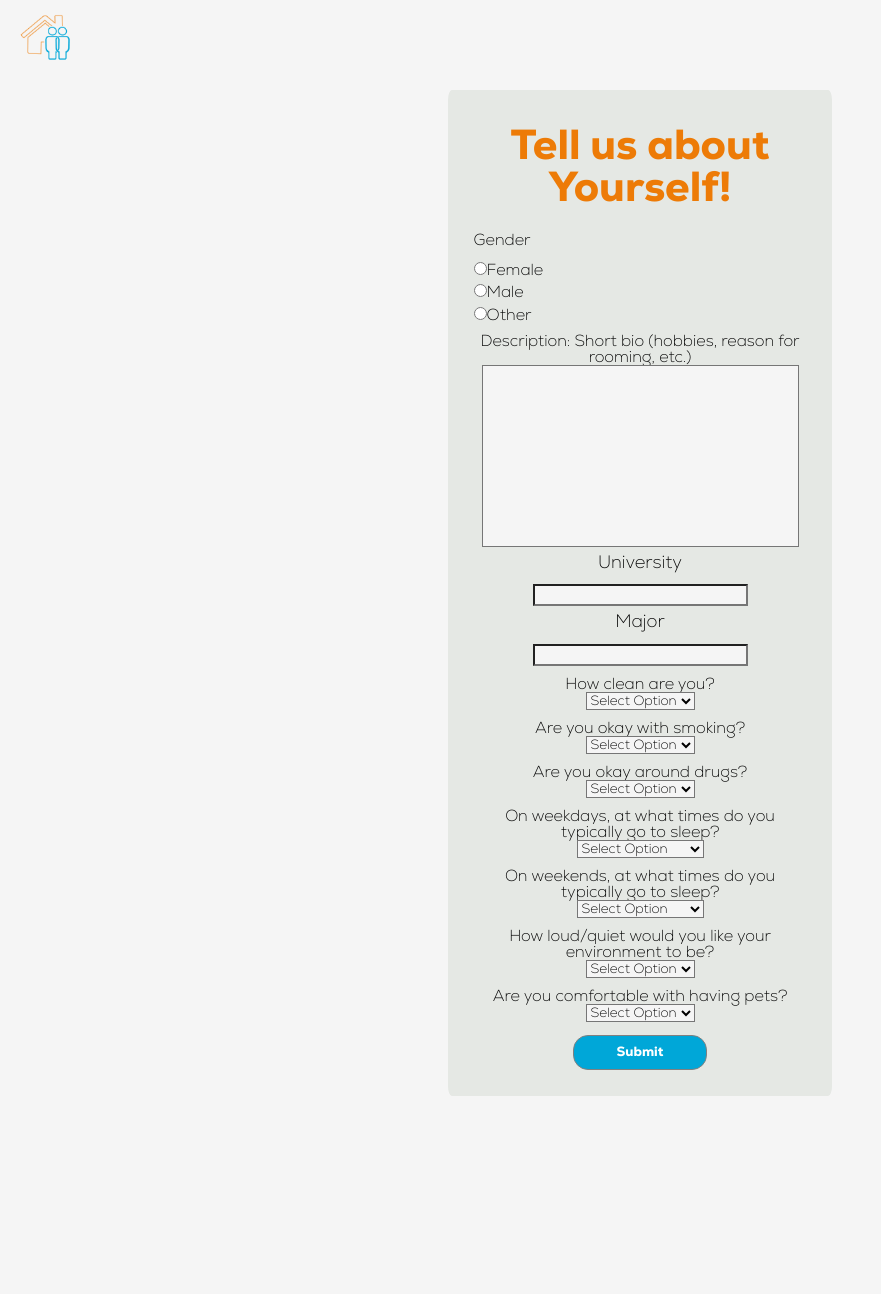
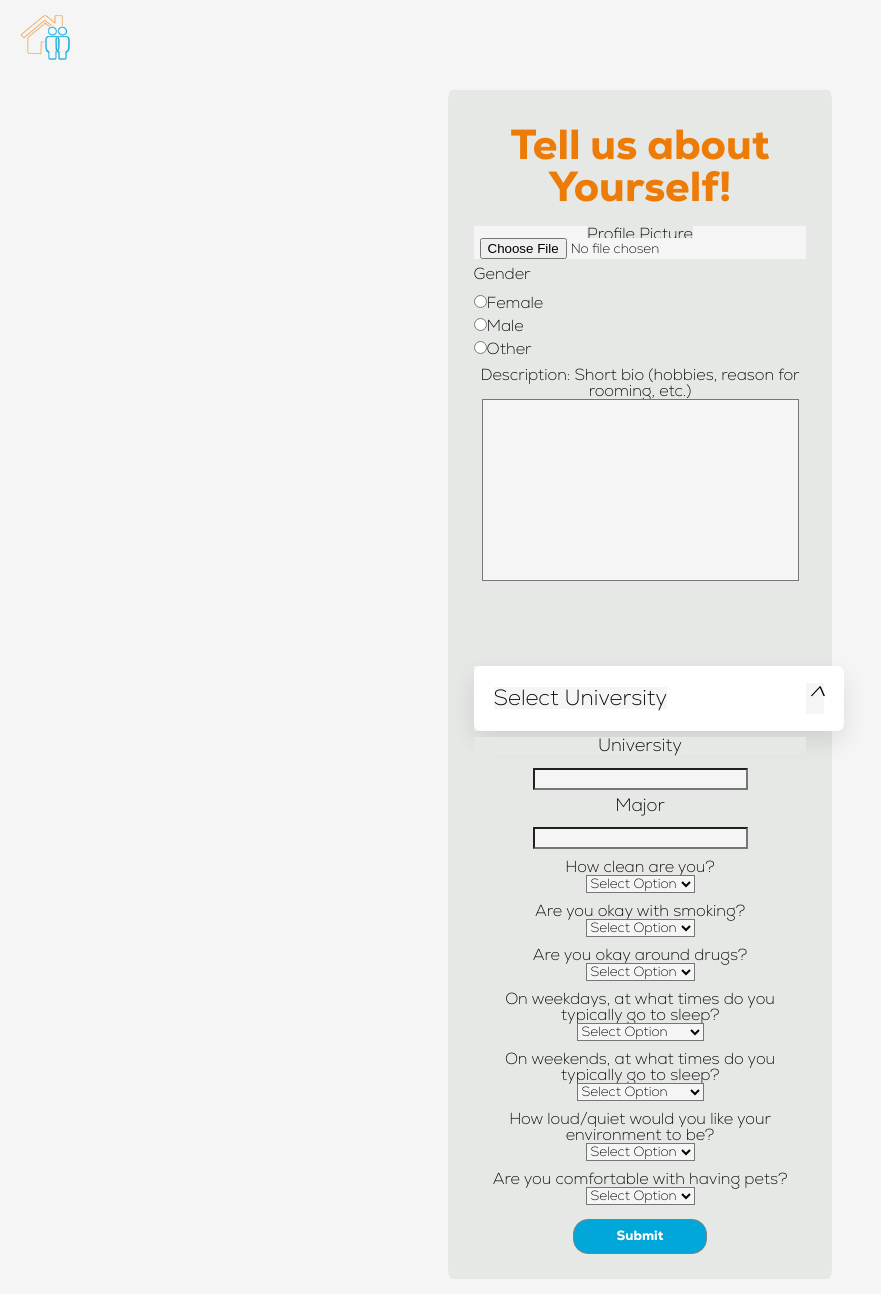
Before and after one commit to The-The-ITC-2023/Roommate-Finder-Application, a PHP site: page /moreInfo.php in a window 1280 px wide. Shown: the top 1294 px of the page, without its empty margins (0-881 px from the left). Before the commit the page ends 1096 px from the top, so only its background shows below. Run offline with PHP 8.4, Linux system fonts and the light colour scheme.

Commit message:
added drop down menu and simple pfp uploader

```diff
--- a/createAccount.php
+++ b/createAccount.php
@@ -29,7 +29,7 @@ if ($_SERVER["REQUEST_METHOD"] == "POST") {
         $emailErr = "Invalid email format";
         $errmsg = $emailErr;
         $is_invalid = true;
-    } else if ($password < 8) {
+    } else if (strlen($password) < 8) {
         $passwordErr = "Password must be at least 8 characters long";
         $errmsg = $passwordErr;
         $is_invalid = true;
--- a/moreInfo.php
+++ b/moreInfo.php
@@ -249,6 +249,10 @@ if ($_SERVER["REQUEST_METHOD"] == "POST") {
         <h1>Tell us about Yourself!</h1>
         <form action="moreInfo.php" method="post" onsubmit="preventRefresh()">
 
+            <div class="profilePic">
+                <label for="pfp">Profile Picture</label><br>
+                <input type="file" name="pfp" id="file" placeholder="Photo" required="" capture><br>
+            </div>
             <div class="gender-container">
                 <label id="gender" for="gender">Gender</label><br>
                 <div class="spacer"></div>
@@ -262,6 +266,21 @@ if ($_SERVER["REQUEST_METHOD"] == "POST") {
             <div class="description-container">
                 Description: Short bio (hobbies, reason for rooming, etc.) <br>
                 <textarea class="midsized" name="desc" id="desc" cols="30" rows="10" required></textarea> <br>
+            </div>
+             <!--<p class="midsized form-background">University</p> <br>
+            <input class="midsized" type="text" name="university"> <br>-->
+            <div class="wrapper">
+                <div class="select-btn">
+                    <span>Select University</span>
+                    <i class="uil uil-angle-down">^</i>
+                </div>
+                <div class="content">
+                <div class="search">
+                    <i class="uil uil-search"></i>
+                    <input spellcheck="false" type="text" placeholder="Search">
+                </div>
+                <ul class="options"></ul>
+                </div>
             </div>
             <p class="midsized form-background">University</p> <br>
             <input class="midsized" type="text" name="university" required> <br>
@@ -335,7 +354,7 @@ if ($_SERVER["REQUEST_METHOD"] == "POST") {
         </form>
     </div>
 
-    <!-- <script src="moreInfo.js"></script> -->
+    <script src="moreInfo.js"></script>
 </body>
 
 </html>
--- a/styles/moreinfo.css
+++ b/styles/moreinfo.css
@@ -153,3 +153,100 @@ p {
 textarea {
     resize: none;
 }
+
+
+/*New*/
+
+.wrapper{
+    width: 370px;
+    margin: 85px auto 0;
+}
+.select-btn, li{
+    display: flex;
+    align-items: center;
+    cursor: pointer;
+  }
+.select-btn{
+    height: 65px;
+    padding: 0 20px;
+    font-size: 22px;
+    background: #fff;
+    border-radius: 7px;
+    justify-content: space-between;
+    box-shadow: 0 10px 25px rgba(0,0,0,0.1);
+}
+.select-btn i{
+    font-size: 31px;
+    transition: transform 0.3s linear;
+}
+.wrapper.active .select-btn i{
+    transform: rotate(-180deg);
+}
+.content{
+    display: none;
+    padding: 20px;
+    margin-top: 15px;
+    background: #fff;
+    border-radius: 7px;
+    box-shadow: 0 10px 25px rgba(0,0,0,0.1);
+}
+.wrapper.active .content{
+    display: block;
+}
+.content .search{
+    position: relative;
+}
+.search i{
+    top: 50%;
+    left: 15px;
+    color: #999;
+    font-size: 20px;
+    pointer-events: none;
+    transform: translateY(-50%);
+    position: absolute;
+}
+.search input{
+    height: 50px;
+    width: 100%;
+    outline: none;
+    font-size: 17px;
+    border-radius: 5px;
+    padding: 0 20px 0 43px;
+    border: 1px solid #B3B3B3;
+}
+.search input:focus{
+    padding-left: 42px;
+    border: 2px solid #4285f4;
+}
+.search input::placeholder{
+    color: #bfbfbf;
+}
+.content .options{
+    margin-top: 10px;
+    max-height: 250px;
+    overflow-y: auto;
+    padding-right: 7px;
+}
+.options::-webkit-scrollbar{
+    width: 7px;
+}
+.options::-webkit-scrollbar-track{
+    background: #f1f1f1;
+    border-radius: 25px;
+}
+.options::-webkit-scrollbar-thumb{
+    background: #ccc;
+    border-radius: 25px;
+}
+.options::-webkit-scrollbar-thumb:hover{
+    background: #b3b3b3;
+}
+.options li{
+    height: 50px;
+    padding: 0 13px;
+    font-size: 21px;
+}
+.options li:hover, li.selected{
+    border-radius: 5px;
+    background: #f2f2f2;
+}
```
